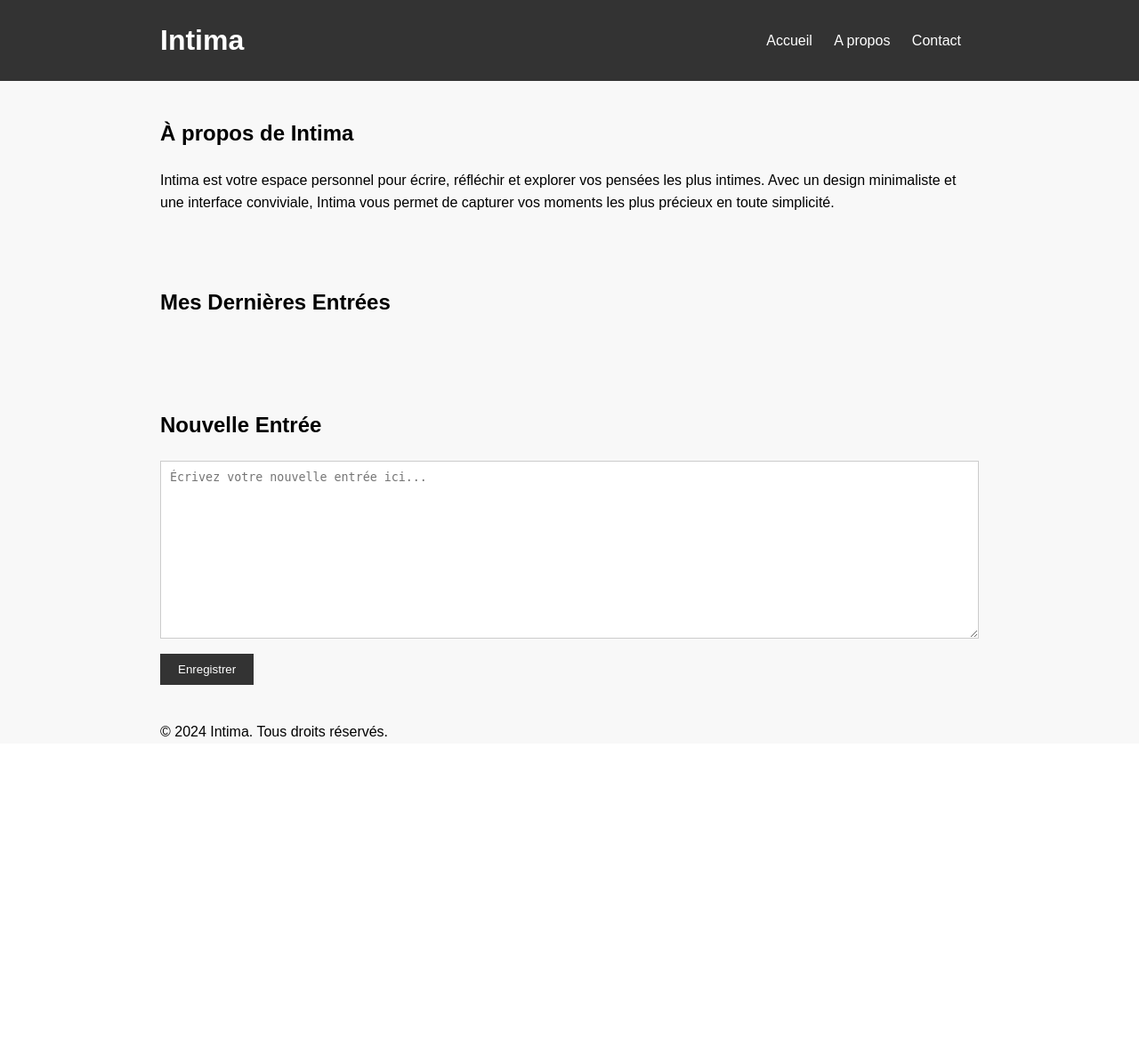
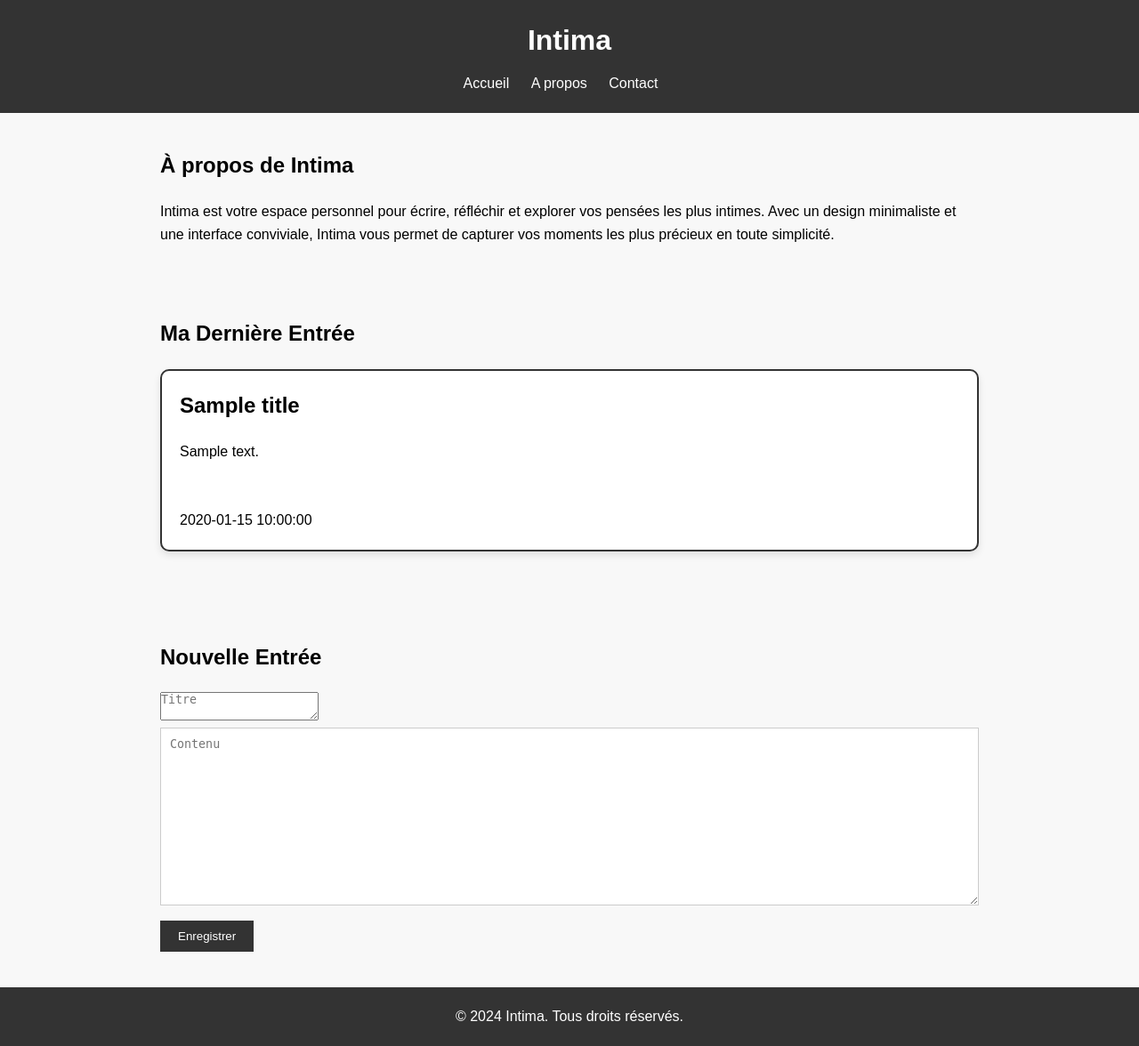
Before and after one commit to noahlgrd01/Intima, a Flask app: template template/journal.html in a window 1280 px wide. Shown: the whole page at 89% size. Before the commit the page ends 828 px from the top, so only its background shows below. Run offline with Flask 3, Linux system fonts and the light colour scheme; the template is opened without the code that fills it: most values are stand-ins (such as "Sample title", 1, 10 or a date in 2020).

Commit message:
Page journal presque finie

```diff
--- a/main.py
+++ b/main.py
@@ -1,16 +1,16 @@
 from flask import Flask, render_template, request, redirect, url_for, session
 import sqlite3
 
-#Initialise l'app. web Flask et lui attribue une clef secrète
+# Initialize the Flask web app and assign a secret key
 app = Flask(__name__, template_folder='template')
 app.secret_key = "DvgcehifjjbzdDF>EUGIHF"
 
 @app.route('/', methods=['GET', 'POST'])
 def login():
     """
-    Action : Cette méthode renvoie le visuel de la page d'authentification
-    Paramètre : Aucun
-    Type : template html
+    Action: Cette méthode renvoie le visuel de la page d'authentification
+    Paramètre: Aucun
+    Type: (template html)
     """
     msg = ''
     if request.method == 'POST' and 'username' in request.form and 'password' in request.form:
@@ -27,64 +27,87 @@ def login():
                 session['id'] = emp[0]
                 session['username'] = emp[1]
                 session['token'] = emp[2]
+                print(f"Utilisateur {username} connecté avec le token {emp[2]}")
                 return redirect(url_for('page_accueil'))
             else:
-                msg = 'Incorrect username/password!'
+                msg = 'Nom d\'utilisateur/mot de passe incorrect !'
         except sqlite3.Error as e:
-            print("SQLite error:", e)
+            print("Erreur SQLite:", e)
         finally:
             co.close()
 
-    return render_template('login.html')
+    return render_template('login.html', msg=msg)
 
 @app.route('/page_accueil')
 def page_accueil():
     """
-    Action : Renvoie le visuel de la page d'accueil
+    Action: Renvoie le visuel de la page d'accueil
 
-    Paramètres d'entrée :
+    Paramètres d'entrée:
         Aucun
 
-    Valeur de retour :
-        (html_template)
+    Valeur de retour:
+        (template html)
     """
-    return render_template('page_accueil.html')
+    token = session.get('token')
+    return render_template('page_accueil.html', token=token)
 
-@app.route('/journal')
-def journal():
+@app.route('/journal/<int:tokenUtilisateur>')
+def journal(tokenUtilisateur):
     """
-    Action : Renvoie le visuel de la page du journal intime contenant toutes les entrées créées par l'utilisateur.
+    Action: Renvoie le visuel de la page du journal intime pour y ajouter une nouvelle entrée
 
-    Paramètres d'entrée :
-        Aucun
+    Paramètres d'entrée:
+        tokenUtilisateur (int)
 
-    Valeur de retour :
-        (html_template)
+    Valeur de retour:
+        (template html)
     """
-    return render_template('journal.html')
+    co = sqlite3.connect('db/entry.db')
+    cursor = co.cursor()
+    titre, contenu, date = getDerniereEntree(tokenUtilisateur)
+    co.close()
+    return render_template('journal.html', title=titre, content=contenu, date=date)
+
+def getDerniereEntree(tokenUtilisateur):
+    """
+    Action: Renvoie la dernière entrée du journal
+
+    Paramètres d'entrée:
+        tokenUtilisateur (int)
+
+    Valeur de retour:
+        Dernière entrée (tuple)
+    """
+    liste = getEntreeJournal(tokenUtilisateur)
+    if liste:
+        print("Element : "+str(liste[0]))
+        return liste[0]
+    else:
+        return None
 
 def getEntreeJournal(tokenUtilisateur):
     """
-    Action : Renvoie le visuel de la page du journal intime contenant toutes les entrées créées par l'utilisateur.
+    Action: Renvoie toutes les entrées du journal intime créées par l'utilisateur
 
-    Paramètres d'entrée :
-        token (int)
+    Paramètres d'entrée:
+        tokenUtilisateur (int)
 
-    Valeur de retour :
-        listeEntrees (list[str])
+    Valeur de retour:
+        listeEntrees (list[tuple])
     """
     listeEntrees = []
     co = sqlite3.connect("db/entry.db")
     curs = co.cursor()
-    curs.execute("SELECT * FROM entry WHERE token=?", (int (tokenUtilisateur),))
-    listeEntrees = curs.fetchall()
-
+    try:
+        curs.execute("SELECT titre, contenu, date FROM entry WHERE token = ? ORDER BY date DESC", (tokenUtilisateur,))
+        listeEntrees = curs.fetchall()
+    except sqlite3.Error as e:
+        print("Erreur SQLite:", e)
+    finally:
+        co.close()
     return listeEntrees
 
-"""
-#Au lancement de l'interpreteur Python, il exécute l'app. web avec les attribus ci-dessous
+# When the Python interpreter runs, this line executes the web app with the attributes below
 if __name__ == "__main__":
     app.run(debug=True, host="0.0.0.0", port="5000")
-"""
-
-print(getEntreeJournal(1))
--- a/static/css/journal.css
+++ b/static/css/journal.css
@@ -2,6 +2,11 @@
     margin: 0;
     padding: 0;
     box-sizing: border-box;
+}
+
+p {
+    white-space: pre-wrap;
+    overflow-wrap: break-word;
 }
 
 body {
@@ -16,32 +21,6 @@ body {
     padding: 0 20px;
 }
 
-header {
-    background-color: #333;
-    color: #fff;
-    padding: 20px 0;
-}
-
-header .container {
-    display: flex;
-    justify-content: space-between;
-    align-items: center;
-}
-
-header nav ul {
-    list-style: none;
-}
-
-header nav ul li {
-    display: inline;
-    margin-right: 20px;
-}
-
-header nav ul li a {
-    color: #fff;
-    text-decoration: none;
-}
-
 .section {
     padding: 40px 0;
 }
@@ -50,7 +29,7 @@ header nav ul li a {
     margin-bottom: 20px;
 }
 
-textarea {
+textarea:nth-child(2n) {
     width: 100%;
     height: 200px;
     padding: 10px;
@@ -69,3 +48,14 @@ button {
 button:hover {
     background-color: #555;
 }
+
+.tbl-content {
+    border: 2px solid #333;
+    border-radius: 10px;
+    padding: 20px;
+    box-shadow: 0 4px 8px rgba(0, 0, 0, 0.1);
+    background-color: #fff;
+    max-width: 1300px;
+    width: 100%;
+    margin: 20px auto;
+}
--- a/static/css/style.css
+++ b/static/css/style.css
@@ -0,0 +1,32 @@
+header {
+    background-color: #333;
+    color: #fff;
+    padding: 20px;
+    text-align: center;
+}
+
+header h1 {
+    font-size: 2em;
+    margin-bottom: 10px;
+}
+
+nav ul {
+    list-style-type: none;
+}
+
+nav ul li {
+    display: inline;
+    margin-right: 20px;
+}
+
+nav ul li a {
+    color: #fff;
+    text-decoration: none;
+}
+
+footer {
+    background-color: #333;
+    color: #fff;
+    text-align: center;
+    padding: 20px;
+}
--- a/template/journal.html
+++ b/template/journal.html
@@ -4,6 +4,7 @@
   <meta charset="UTF-8">
   <meta name="viewport" content="width=device-width, initial-scale=1.0">
   <title>Accueil</title>
+  <link rel="stylesheet" href="{{ url_for('static', filename='css/style.css') }}">
   <link rel="stylesheet" href="{{ url_for('static', filename='css/journal.css') }}">
 </head>
 <body>
@@ -29,8 +30,12 @@
 
   <section id="entries" class="section">
     <div class="container">
-      <h2>Mes Dernières Entrées</h2>
-      <!-- Insert dynamic content for entries here -->
+      <h2>Ma Dernière Entrée</h2>
+      <div class="tbl-content">
+        <h2>{{title}}</h2>
+        <p>{{content}}<p>
+        <p>{{date}}</p>
+      </div>
     </div>
   </section>
 
@@ -38,7 +43,8 @@
     <div class="container">
       <h2>Nouvelle Entrée</h2>
       <form action="#">
-        <textarea placeholder="Écrivez votre nouvelle entrée ici..."></textarea>
+        <textarea placeholder="Titre"></textarea>
+        <textarea placeholder="Contenu"></textarea>
         <button type="submit">Enregistrer</button>
       </form>
     </div>
--- a/template/page_accueil.html
+++ b/template/page_accueil.html
@@ -4,6 +4,7 @@
     <meta charset="UTF-8">
     <meta name="viewport" content="width=device-width, initial-scale=1.0">
     <title>Accueil</title>
+    <link rel="stylesheet" href="{{ url_for('static', filename='css/style.css') }}">
     <link rel="stylesheet" href="{{ url_for('static', filename='css/page_accueil.css') }}">
 </head>
 <body>
@@ -12,7 +13,7 @@
         <nav>
             <ul>
                 <li><a href="{{ url_for('page_accueil') }}">Accueil</a></li>
-                    <li><a href="{{ url_for('journal') }}">Journal</a></li>
+                <li><a href="{{ url_for('journal', tokenUtilisateur=token) }}">Journal</a></li>
                 <li><a href="#">À propos</a></li>
                 <li><a href="#">Contact</a></li>
             </ul>
```
Also changed, not shown: static/css/page_accueil.css (+0 -33 lines). Lines whose indentation alone changed are shown as unchanged.
